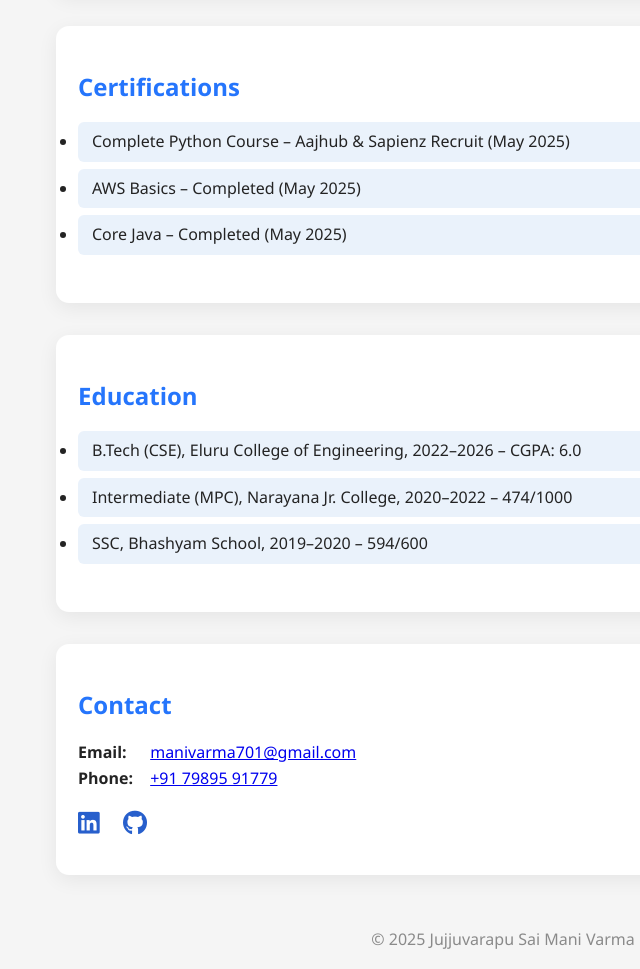
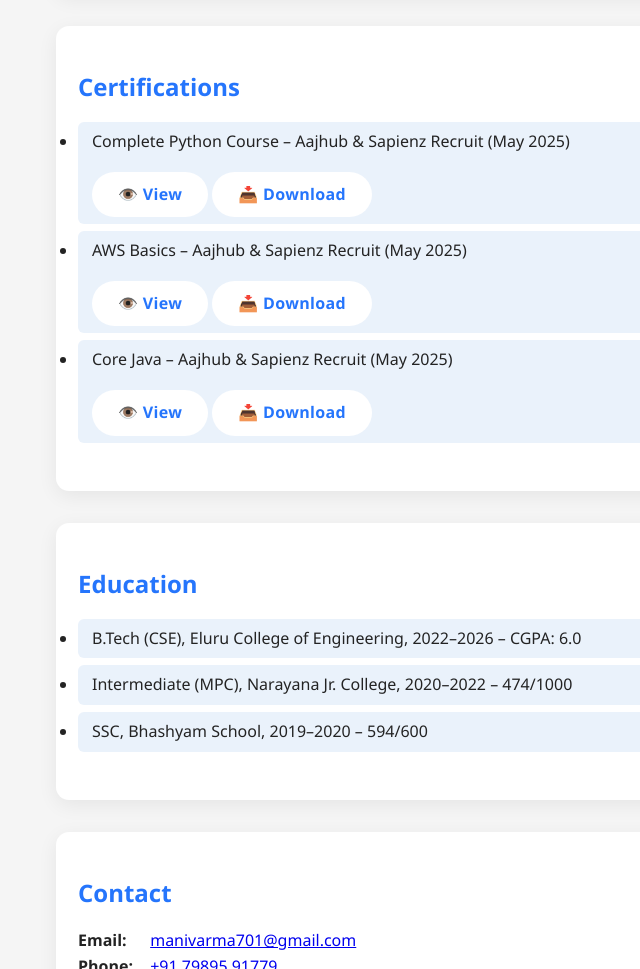
Before and after one commit to manivarma701-jpg/portfolio, a plain HTML site: page index.html in a window 1280 px wide. Shown: the part 1700-2669 px from the top of the page, without its empty margins (137-777 px from the left). Drawn offline with Linux system fonts and the light colour scheme.

Commit message:
Update index.html

```diff
--- a/index.html
+++ b/index.html
@@ -126,13 +126,26 @@
   </section>
 
   <section>
-    <h2>Certifications</h2>
-    <ul>
-      <li>Complete Python Course – Aajhub & Sapienz Recruit (May 2025)</li>
-      <li>AWS Basics – Completed (May 2025)</li>
-      <li>Core Java – Completed (May 2025)</li>
-    </ul>
-  </section>
+  <h2>Certifications</h2>
+  <ul>
+    <li>
+      Complete Python Course – Aajhub & Sapienz Recruit (May 2025) <br>
+      <a href="1747713808147-certificate.png" class="btn" target="_blank">👁️ View</a>
+      <a href="1747713808147-certificate.png" class="btn" download="Python_Certificate.png">📥 Download</a>
+    </li>
+    <li>
+      AWS Basics – Aajhub & Sapienz Recruit (May 2025) <br>
+      <a href="1747713992656-certificate.png" class="btn" target="_blank">👁️ View</a>
+      <a href="1747713992656-certificate.png" class="btn" download="AWS_Certificate.png">📥 Download</a>
+    </li>
+    <li>
+      Core Java – Aajhub & Sapienz Recruit (May 2025) <br>
+      <a href="1747714339048-certificate.png" class="btn" target="_blank">👁️ View</a>
+      <a href="1747714339048-certificate.png" class="btn" download="Java_Certificate.png">📥 Download</a>
+    </li>
+  </ul>
+</section>
+
 
   <section>
     <h2>Education</h2>
```
